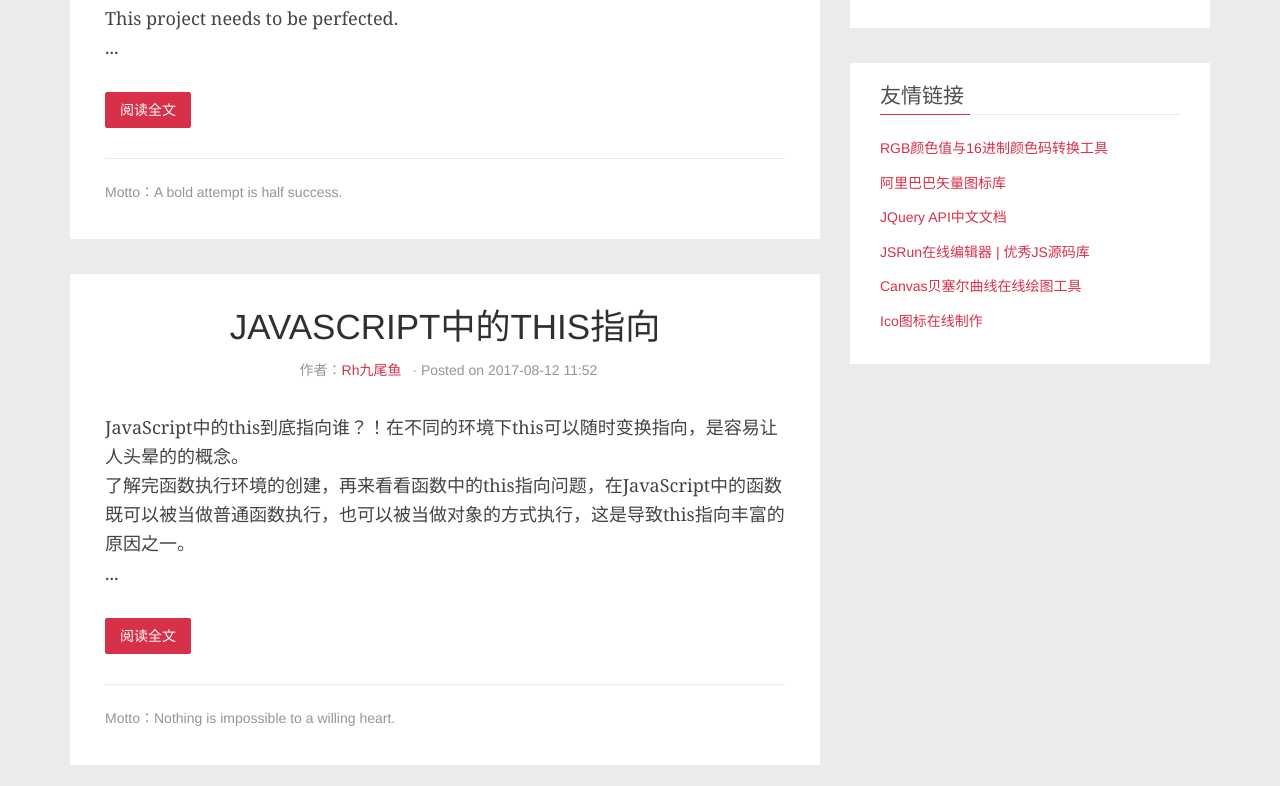
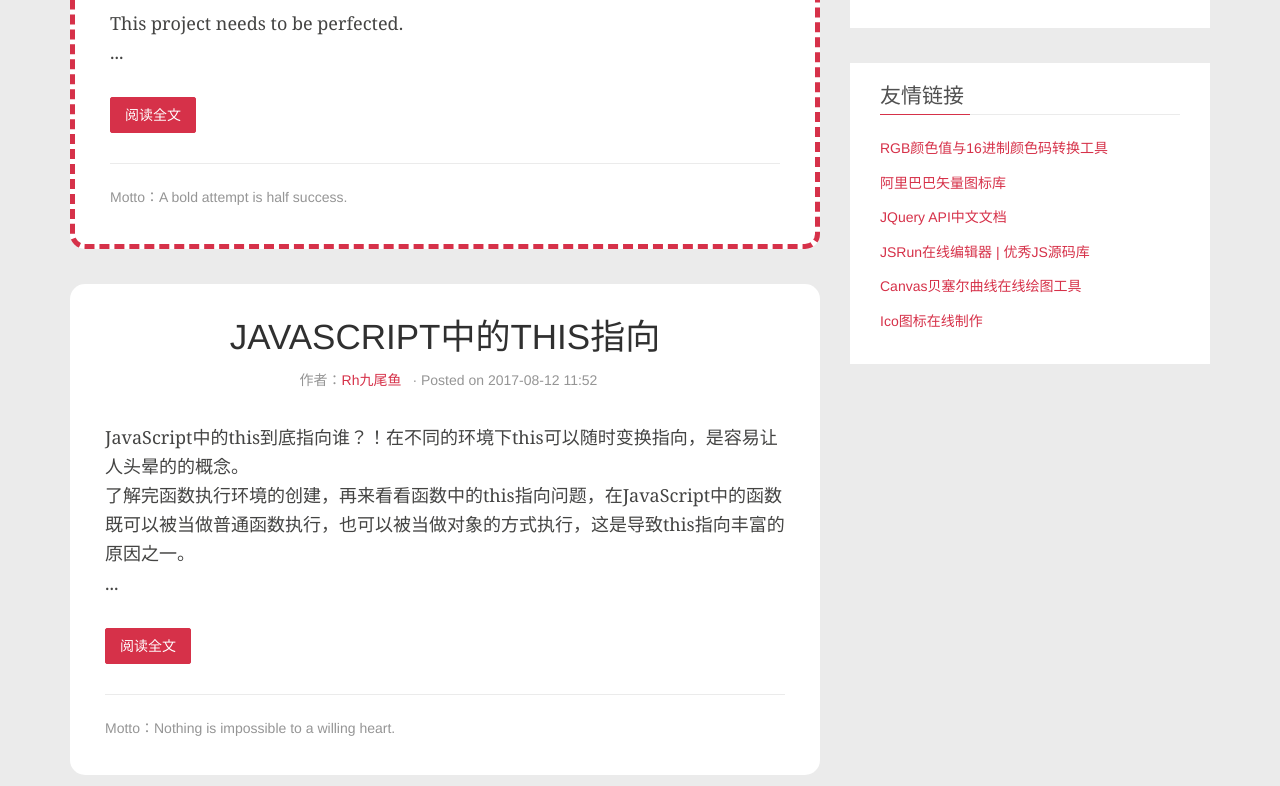
Before and after one commit to yohoozheng/yohoozheng.github.io, a plain HTML site: page ownWeb/page1.html in a window 1280 px wide. Shown: the part 754-1540 px from the top of the page. Drawn offline with nearby package versions, Linux system fonts and the light colour scheme.

Commit message:
09-15
09-15

```diff
--- a/ownWeb/css/page1.css
+++ b/ownWeb/css/page1.css
@@ -69,6 +69,7 @@ body{
     position: relative;
     overflow: hidden;
     transition: all .3s;
+    border-radius: 15px;
 }
 .post_head{
     text-align: center;
@@ -290,3 +291,6 @@ body{
 .ewm1{
 	opacity: 1;
 }
+.demo{
+	border: 5px dashed rgb(214,49,73);
+}
--- a/ownWeb/css/page2.css
+++ b/ownWeb/css/page2.css
@@ -69,6 +69,7 @@ body{
     position: relative;
     overflow: hidden;
     transition: all .3s;
+    border-radius: 15px;
 }
 .post_head{
     text-align: center;
@@ -271,3 +272,6 @@ body{
 .ewm1{
 	opacity: 1;
 }
+.demo{
+	border: 5px dashed rgb(214,49,73);
+}
--- a/ownWeb/page1.html
+++ b/ownWeb/page1.html
@@ -83,7 +83,7 @@
 	    				<!--pageleft-->
 	    				<main class="col-md-8 main-content">
 	    					<!--page05-->
-	    					<article class="post" id="page05">
+	    					<article class="post demo" id="page05">
 	    						<div class="post_head">
 	    							<h1 class="post_tittle">
 	    								<a href="https://yohoozheng.github.io/MacDesktop/MacDesktop.html" target="_blank">H5 Demo：仿Mac桌面</a>
```
Also changed, not shown: ownWeb/page2.html (+1 -1 lines).
